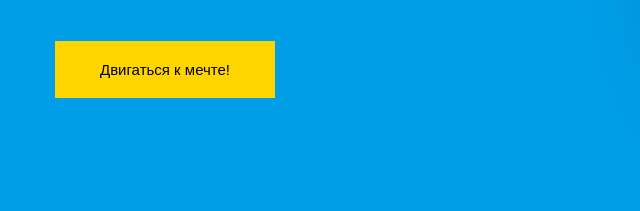
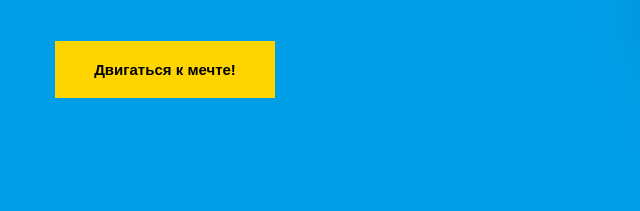
Before and after one commit to Elena3852/Elena3852.github.io, a plain HTML site: page index.html in a window 1280 px wide. Shown: the part 526-737 px from the top of the page, 0-640 px from the left. Drawn offline with Linux system fonts and the light colour scheme; a web font is replaced by a local one.

Commit message:
Add files via upload

```diff
--- a/css/main.css
+++ b/css/main.css
@@ -32,7 +32,7 @@ p {
 }
 .offer {
 	margin-top: 160px;
-	max-width: 560px;
+	width: 600px;
 }
 .title {
 	font-size: 34px;
@@ -46,6 +46,7 @@ p {
 }
 .btn {
 	font-family: 'Open Sans Bold', arial;
+	font-weight: 900;
 	background: #FFD500;
 	color: #000;
 	display: block;
```
